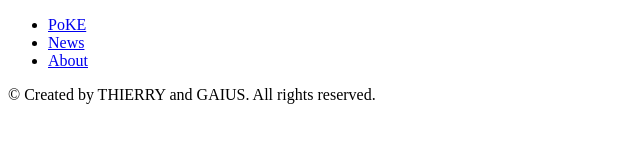
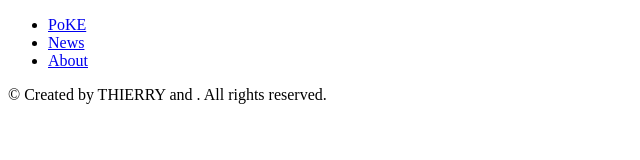
Before and after one commit to axcell-0/Pokemon-API, a plain HTML site: page src/index.html in a window 1280 px wide. Shown: the full height of the page, 0-640 px from the left. Drawn offline with Linux system fonts and the light colour scheme.

```diff
--- a/src/index.html
+++ b/src/index.html
@@ -18,7 +18,7 @@
     </nav>
   </header>
   <footer>
-    <p>&copy; Created by THIERRY and GAIUS. All rights reserved.</p>
+    <p>&copy; Created by THIERRY and . All rights reserved.</p>
   </footer>
 </body>
 </html>
```
